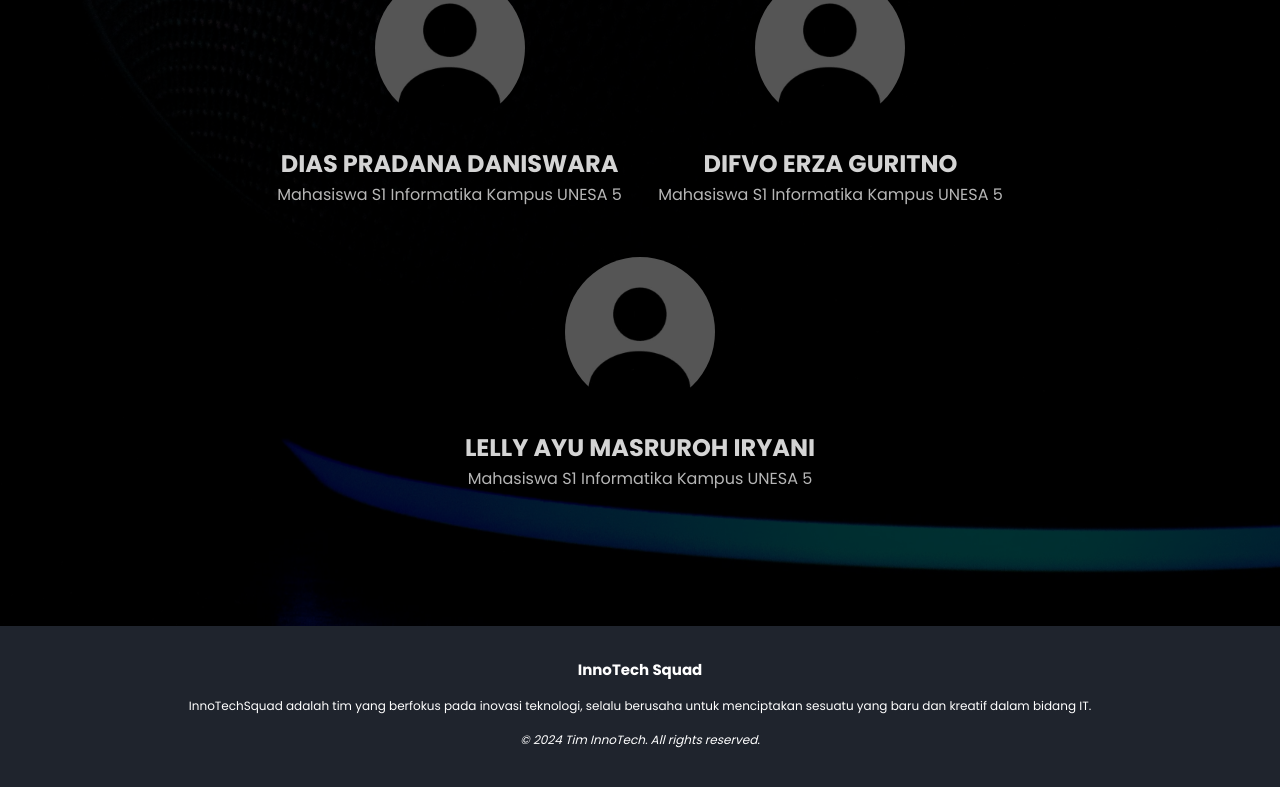
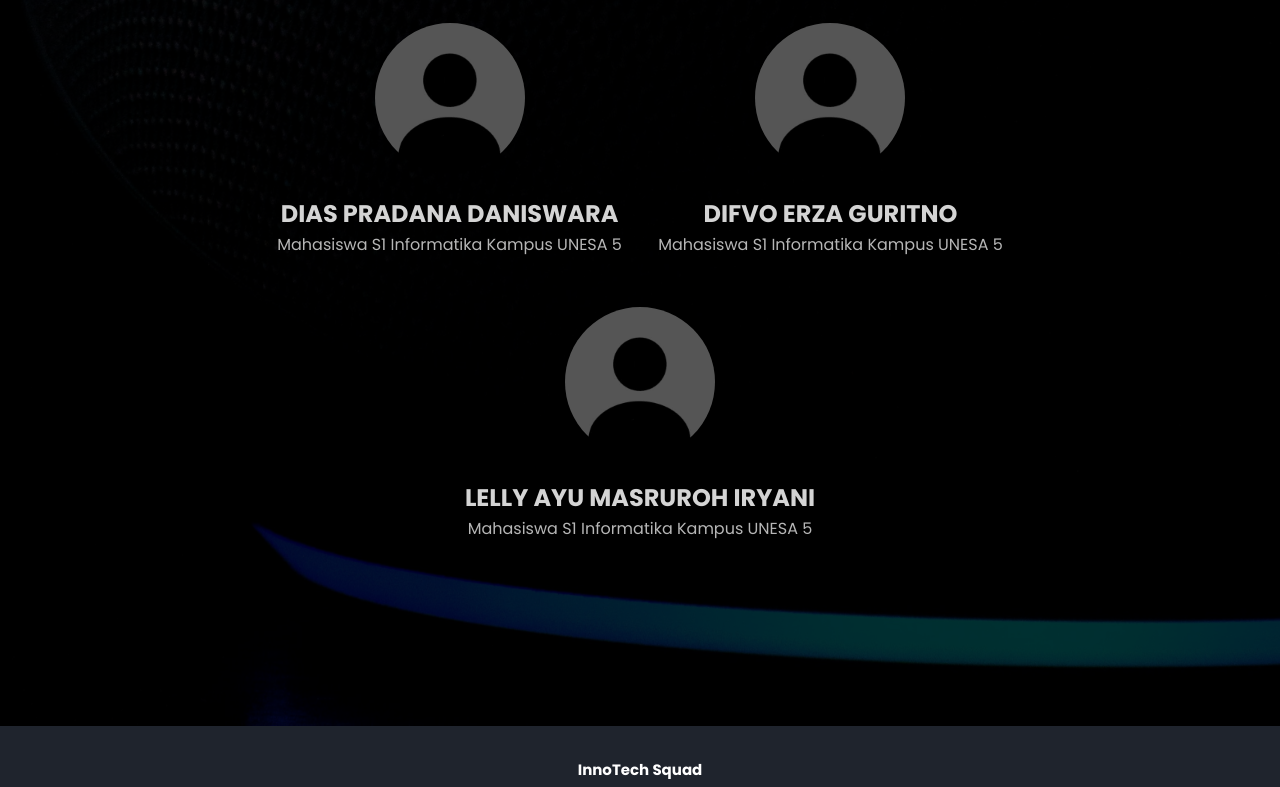
Before and after one commit to diaspradana/InnoTechSquad_WebDesign, a plain HTML site: page about.html in a window 1280 px wide. Shown: the part 569-1356 px from the top of the page. Drawn offline with nearby package versions, Linux system fonts and the light colour scheme.

Commit message:
Ingin mengupdate

```diff
--- a/css/style.css
+++ b/css/style.css
@@ -348,7 +348,7 @@ span{
 }
 
 .about {
-  padding: 100px 10%;
+  padding: 150px 10%;
   background-image: url('../img/5.jpg'); /* Ganti dengan URL gambar Anda */
   background-size: cover;
   background-position: center;
```
